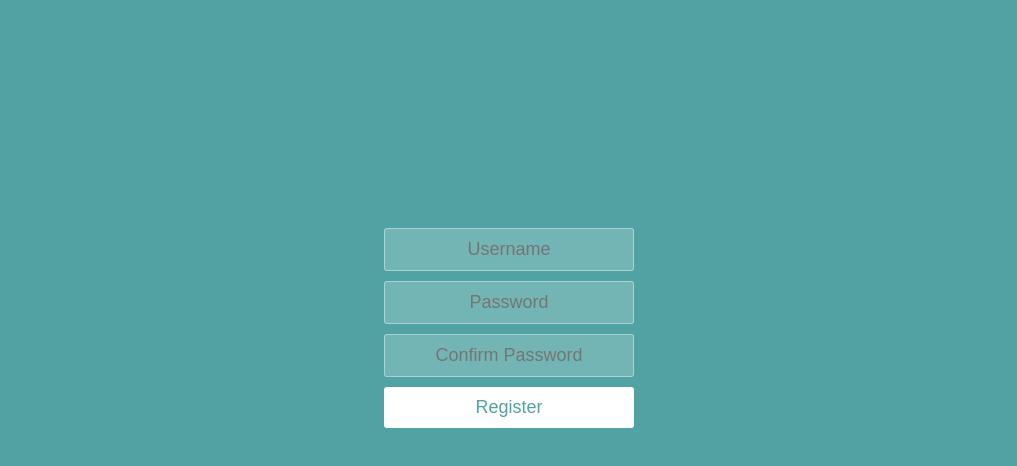
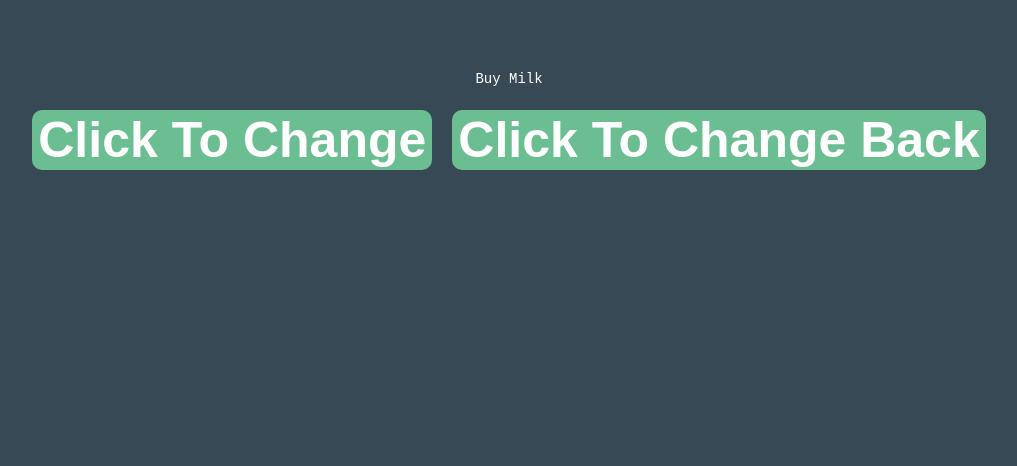
Before and after one commit to HassanAarish/my-react-app, a React (Vite) app: page / in a window 1280 px wide. Shown: the top 466 px of the page, without its empty margins (131-1148 px from the left). Built offline with nearby package versions, Linux system fonts and the light colour scheme; a web font is replaced by a local one.

Commit message:
Intro to react state.

```diff
--- a/public/styles.css
+++ b/public/styles.css
@@ -1,57 +1,23 @@
-* {
-  box-sizing: border-box;
-  margin: 0;
-  padding: 0;
-  font-weight: 300;
-}
-
 body {
-  font-family: "Source Sans Pro", sans-serif;
-  color: white;
-  font-weight: 300;
-  background: #50a3a2;
-  width: 100%;
-  height: 100%;
-}
-
-.container {
-  margin: 10% auto;
-  padding: 80px 0;
+  font: normal 14px/100% "Andale Mono", AndaleMono, monospace;
+  color: #fff;
+  padding: 50px;
+  background-color: #374954;
   text-align: center;
 }
 
-.container h1 {
-  font-size: 40px;
-  font-weight: 200;
+h1 {
+  font-size: 100px;
 }
 
-form {
-  padding: 20px 0;
-  position: relative;
+button {
+  background-color: #6bbe92;
+  border: 0;
+  border-radius: 10px;
+  box-shadow: 5px;
+  margin: 10px;
+  text-align: center;
+  color: #fff;
+  font-weight: bold;
+  font-size: 50px;
 }
-form input {
-  border: 1px solid rgba(252, 252, 252, 0.4);
-  background-color: rgba(252, 252, 252, 0.2);
-  width: 250px;
-  border-radius: 3px;
-  font-family: "Source Sans Pro", sans-serif;
-  padding: 10px 15px;
-  margin: 0 auto 10px auto;
-  display: block;
-  text-align: center;
-  font-size: 18px;
-  color: white;
-  font-weight: 300;
-}
-
-form button {
-  appearance: none;
-  outline: 0;
-  background-color: white;
-  border: 0;
-  padding: 10px 15px;
-  color: #50a3a2;
-  border-radius: 3px;
-  width: 250px;
-  font-size: 18px;
-}
--- a/src/App.jsx
+++ b/src/App.jsx
@@ -1,12 +1,22 @@
-import Form from "./components/Form";
-import Login from "./components/Login";
+import { useState } from "react";
 
 function App() {
-  let userIsRegistered = false; // true or false rendering
+  let isDone = false;
+  function strikeThrough() {
+    isDone = true;
+  }
+
+  function unStrikeThrough() {
+    isDone = false;
+  }
+  // style={{ textDecoration: "line-through" }}
+  // const [isDone, setIsDone] = useState(false);
+
   return (
-    <div className="container">
-      {/* {userIsRegistered ? <Login /> : <Form />} */}
-      <Form isRegistered={userIsRegistered} />
+    <div>
+      <p style={isDone ? { textDecoration: "line-through" } : null}>Buy Milk</p>
+      <button onClick={strikeThrough}>Click To Change</button>
+      <button onClick={unStrikeThrough}>Click To Change Back</button>
     </div>
   );
 }
```
